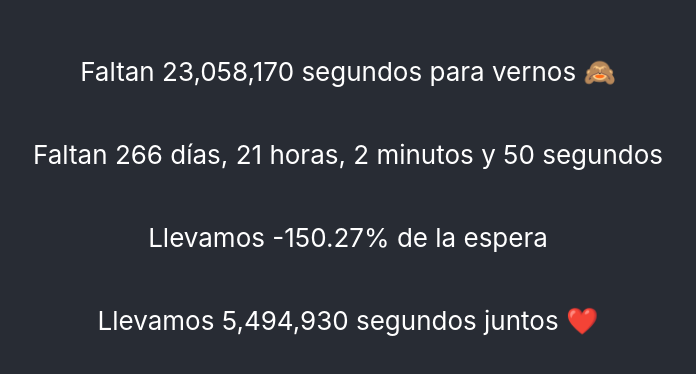
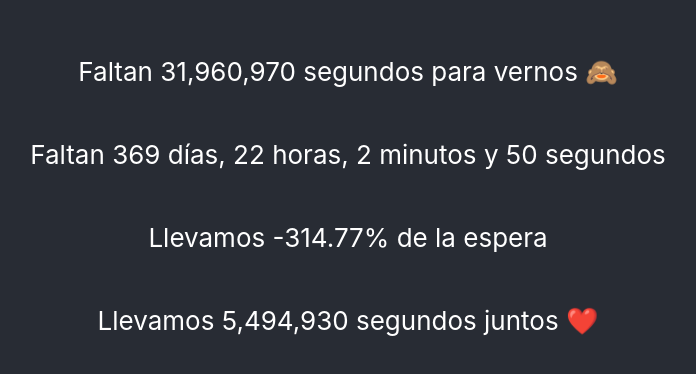
Before and after one commit to szaldivar/time-to, a React (Create React App) app: page / in a window 1280 px wide. Shown: the part 204-578 px from the top of the page, without its empty margins (292-988 px from the left). Built offline with nearby package versions, Linux system fonts and the light colour scheme.

Commit message:
new time to see

```diff
--- a/src/App.js
+++ b/src/App.js
@@ -1,8 +1,8 @@
 import { useState, useEffect } from "react";
 import "./App.css";
 
-const DATE_TIME_LAST_SAW = new Date("2022-07-24T12:15:00.000Z").getTime();
-const DATE_TIME_WILL_SEE = new Date("2022-11-08T03:30:00.000Z").getTime();
+const DATE_TIME_LAST_SAW = new Date("2022-11-22T00:00:00.000Z").getTime();
+const DATE_TIME_WILL_SEE = new Date("2023-02-19T04:30:00.000Z").getTime();
 const DATE_TIME_SINCE = new Date("2021-12-12T16:05:00.000Z").getTime();
 const TOTAL_BETWEEN = DATE_TIME_WILL_SEE - DATE_TIME_LAST_SAW;
 
```
